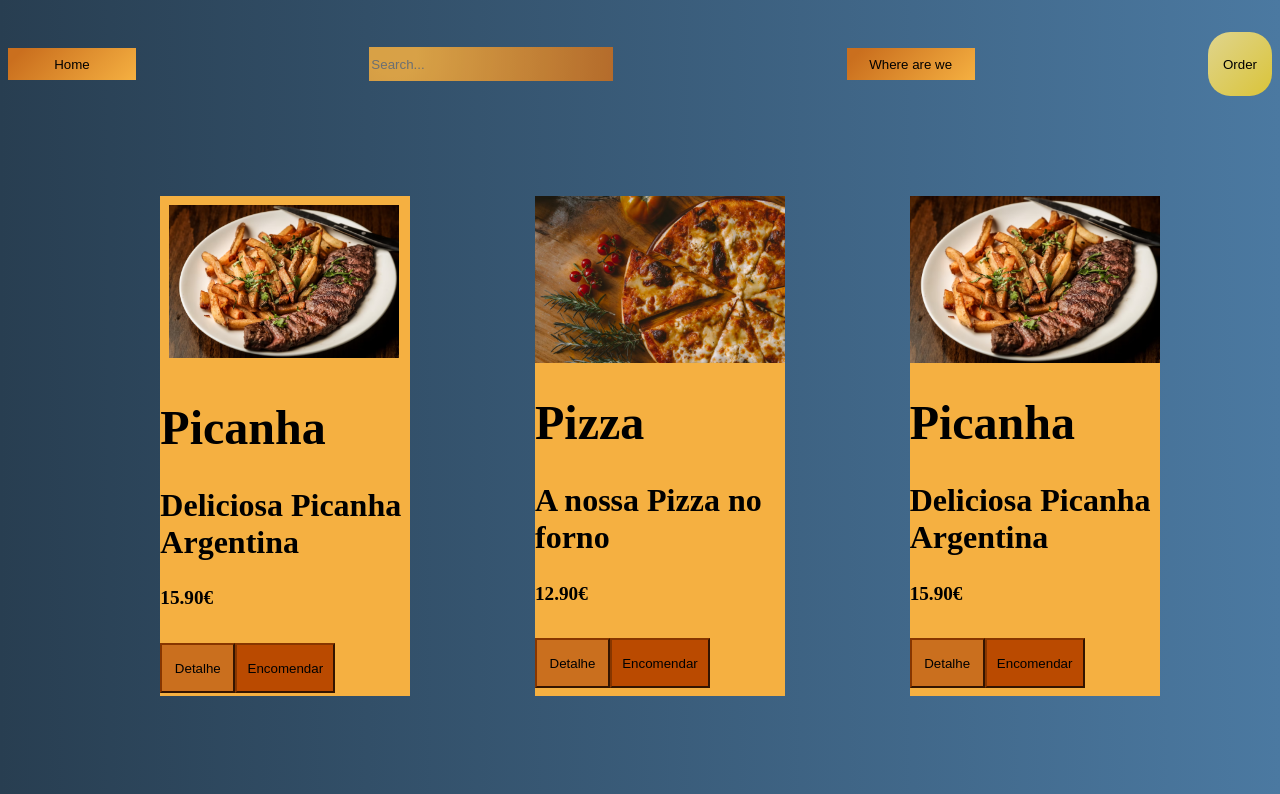
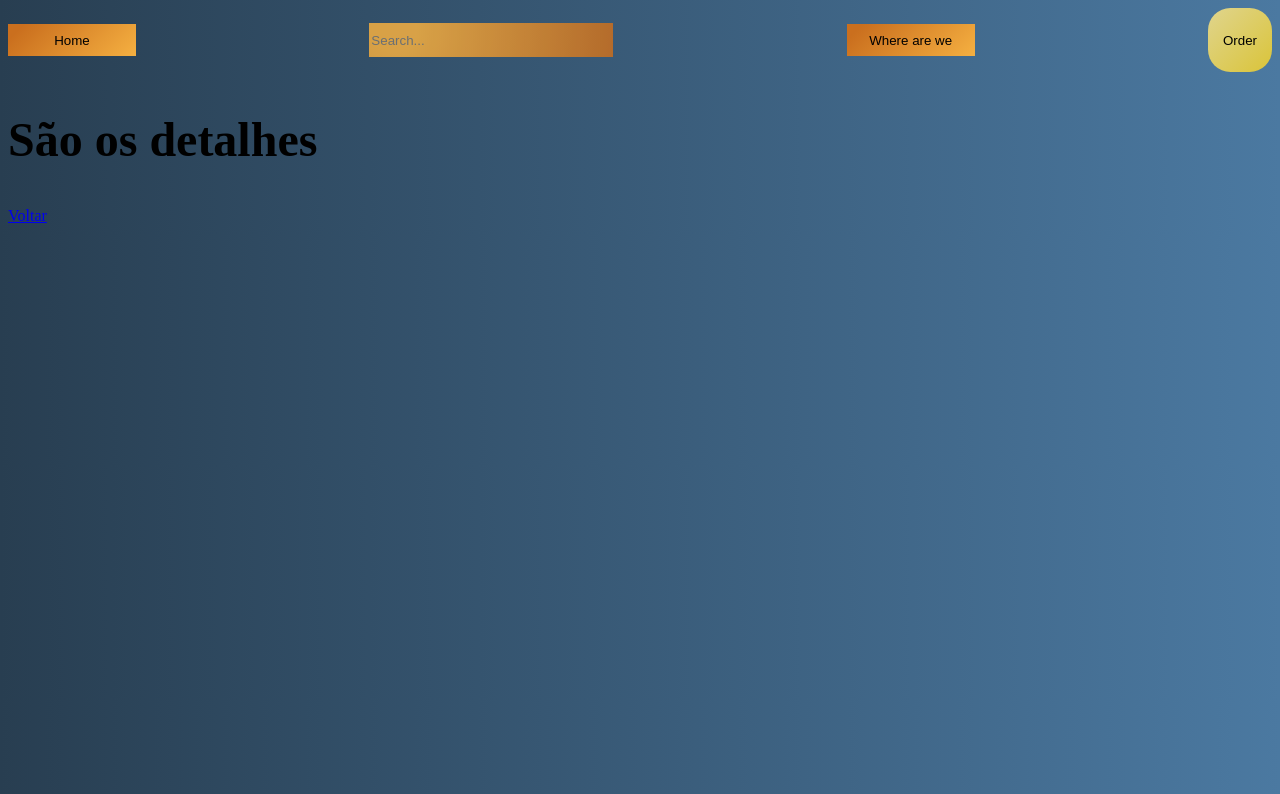
Before and after one commit to JorgeNeiva/Projecto-Final, a React (Create React App) app in the folder restaurant/: page /food_details in a window 1280 px wide. Shown: the top 794 px of the page. Built offline with nearby package versions, Linux system fonts and the light colour scheme.

Commit message:
create routing and more components

```diff
--- a/restaurant/src/App.js
+++ b/restaurant/src/App.js
@@ -1,18 +1,27 @@
-import logo from './logo.svg';
 import './App.css';
 import MainBar from './components/Navbar/Navbar';
 import FoodList from './components/productList/ProductList.jsx';
-import { BrowserRouter, Router } from 'react-router-dom';
+import {Routes, Route} from "react-router-dom"
+import Home from './pages/Home';
+import FoodDetails from './pages/Details';
+
 
 function App(){
   return(
-    <h1>
+
+    <div>
       <MainBar></MainBar>
-      <FoodList></FoodList>
-    </h1>
+      <Routes>
+         <Route exact path = "/" element = {<Home/>} />
+         <Route path = "/product-list" element = {<FoodList/>}/>
+         <Route path = "/food_details" element= {<FoodDetails/>}/>
+      </Routes>
+
+    </div>
+
+
 
   )
 }
 
-
 export default App
--- a/restaurant/src/index.js
+++ b/restaurant/src/index.js
@@ -3,12 +3,13 @@ import ReactDOM from 'react-dom/client';
 import './index.css';
 import App from './App';
 import reportWebVitals from './reportWebVitals';
+import {BrowserRouter} from 'react-router-dom';
 
 const root = ReactDOM.createRoot(document.getElementById('root'));
 root.render(
-  <React.StrictMode>
+  <BrowserRouter>
     <App />
-  </React.StrictMode>
+    </BrowserRouter>
 );
 
 // If you want to start measuring performance in your app, pass a function
--- /dev/null
+++ b/restaurant/src/pages/Details.jsx
@@ -0,0 +1,13 @@
+import { Link } from "react-router-dom";
+
+const FoodDetails = () => {
+    return(
+        <section>
+        <h1>São os detalhes</h1>
+        <Link to='/product-list'>Voltar</Link>
+        </section>
+   )
+}
+
+
+export default FoodDetails;
--- /dev/null
+++ b/restaurant/src/pages/Home.jsx
@@ -0,0 +1,9 @@
+import { Link } from "react-router-dom";
+
+const Home = ()=> {
+    return(
+        <h1>Esta é a página principal</h1>
+    )
+}
+
+export default Home;
```
Also changed, not shown: restaurant/src/pages/Details.css (added), restaurant/src/pages/Home.css (added).
